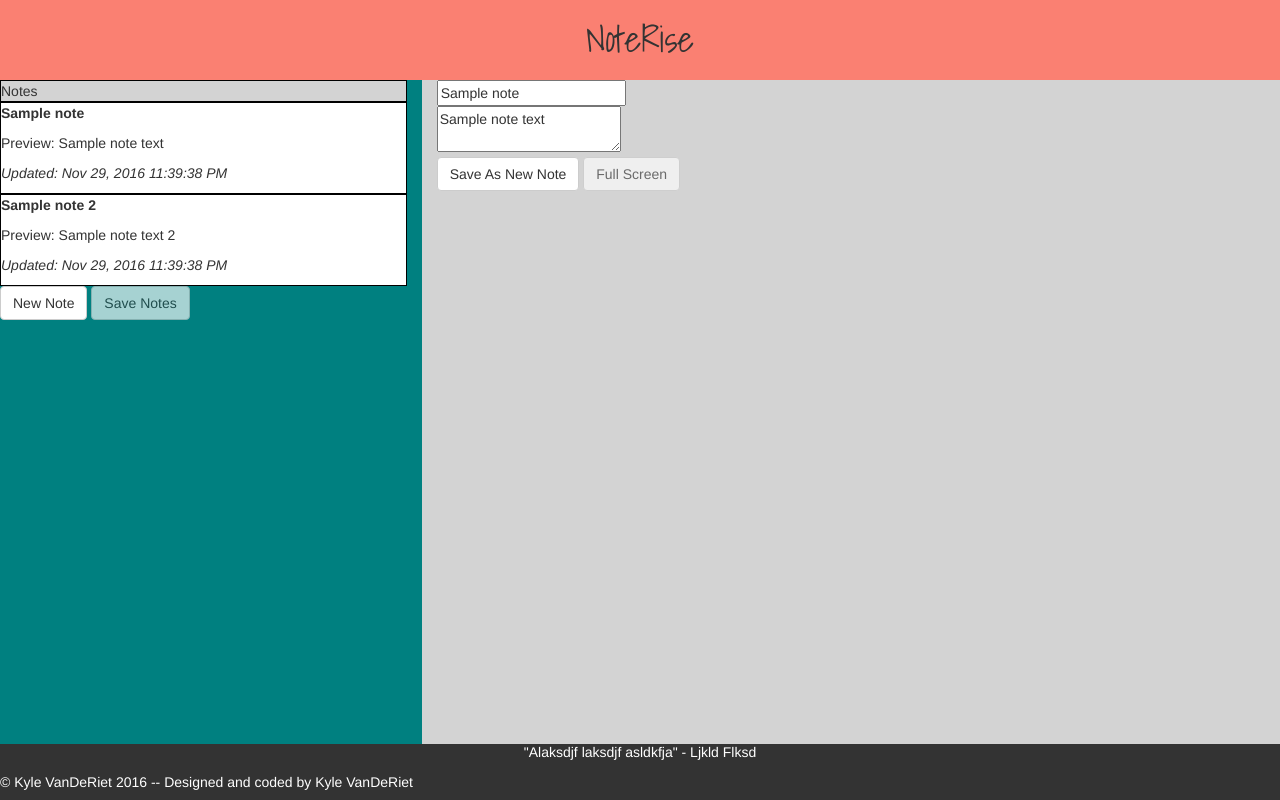
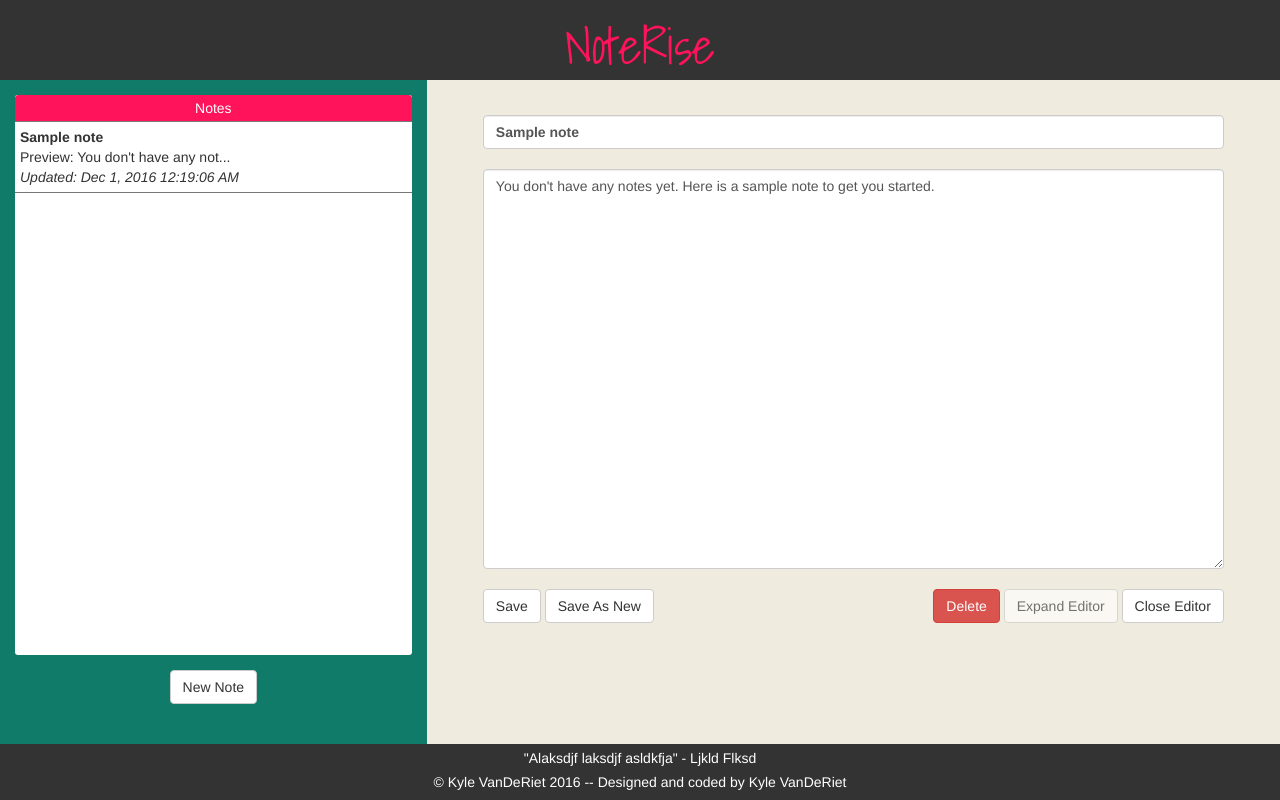
Before and after one commit to kylevdr/NoteRise, a plain HTML site: page index.html in a window 1280 px wide. Both pictures are taken after a click on the element 203 px from the left and 148 px from the top of the page. Drawn offline with nearby package versions, Linux system fonts and the light colour scheme.

Commit message:
Notes can be deleted. Notes persist between refreshes and browser sesssions. Other improvements.

```diff
--- a/index.html
+++ b/index.html
@@ -16,40 +16,52 @@
     </head>
     <body ng-controller="mainCtrl">
         <div class="container-fluid">
+            <div class="row">
             <header>
                 <h1 class="text-center">NoteRise</h1>
             </header>
+            </div>
             <div class="row">
                 <div class="col-sm-4 split-left">
                     <div class="note-list">
                         <div class="note-list-heading">
                             Notes
                         </div>
-                        <div class="note-listing" ng-repeat="note in notes" ng-click="setNote(note)">
+                        <div class="note-listing" ng-repeat="note in notes | orderBy : 'time' : true | filter : {archived : '!'+true} track by $index" ng-click="setNote(note)">
                             <p><b>{{note.title}}</b></p>
-                            <p>Preview: {{note.text | limitTo : 20}}<span ng-if="note.text.length > 20">...</span></p>
+                            <p>Preview: {{note.text | limitTo : 22}}<span ng-if="note.text.length > 22">...</span></p>
                             <p><i>Updated: {{note.time | date : "medium"}}</i></p>
                         </div>
                     </div>
-                    <button class="btn btn-default" ng-click="createNote()">New Note</button>
-                    <button class="btn btn-default" disabled>Save Notes</button>
+                    <div class="center">
+                        <button class="btn btn-default" ng-click="createNote()">New Note</button>
+                    </div>
 
                 </div>
                 <div class="col-sm-8 split-right">
-                    <input type="text" ng-model="currentNote.title" placeholder="Title"><br>
-                    <textarea ng-model="currentNote.text" placeholder="Take a note"></textarea><br>
-                    <button class="btn btn-default" ng-click="saveNewNote()">Save As New Note</button>
-                    <button class="btn btn-default" disabled>Full Screen</button> <!-- Use <a> with role button? -->
-                    <random-quote></random-quote>
+                    <div class="editor" ng-show="currentNote">
+                        <input type="text"  class="form-control" style="font-weight: bold" ng-model="editorNote.title" placeholder="Title"><br>
+                        <textarea ng-model="editorNote.text" class="form-control text-input" placeholder="Write a note"></textarea><br>
+                        <button class="btn btn-default" ng-click="saveNote()">Save</button>
+                        <button class="btn btn-default" ng-click="saveNewNote()">Save As New</button>
+                        <div style="float: right">
+                            <button class="btn btn-danger" ng-click="archiveNote(currentNote); clearCurrentNote()">Delete</button>
+                            <button class="btn btn-default" disabled>Expand Editor</button> <!-- Use <a> with role button? -->
+                            <button class="btn btn-default" ng-click="clearCurrentNote()">Close Editor</button>
+                        </div>
+                        <random-quote></random-quote>
+                    </div>
 
                 </div>
             </div>
+            <div class="row">
             <footer>
                 <div class="quote-div">
                 <p class="text-center">"Alaksdjf laksdjf asldkfja" - Ljkld Flksd</p>
                 </div>
-                <p>&copy; Kyle VanDeRiet 2016 -- Designed and coded by Kyle VanDeRiet</p> <!-- Add social links eg github -->
+                <p class="text-center">&copy; Kyle VanDeRiet 2016 -- Designed and coded by Kyle VanDeRiet</p> <!-- Add social links eg github -->
             </footer>
+            </div>
         </div>
 
         <!-- //////////////////SCRIPTS\\\\\\\\\\\\\\\\\\\\ -->
--- a/js/mainCtrl.js
+++ b/js/mainCtrl.js
@@ -7,27 +7,60 @@ angular.module('noteRiseApp').controller('mainCtrl', function($scope, mainServic
     //     $scope.notes = results;
     // })
 
+    $scope.saveNotes = function() {
+        mainService.setNotes($scope.notes);
+    }
+
     $scope.setNote = function(note) {
         $scope.currentNote = note;
+        $scope.editorNote = {
+            title: $scope.currentNote.title,
+            text: $scope.currentNote.text
+        };
     };
 
     $scope.createNote = function() {
         var newNote = {
             title: "New Note",
             text: "",
-            time: new Date()
+            time: new Date(),
+            id: $scope.notes.length
         };
         $scope.notes.push(newNote);
         $scope.currentNote = newNote;
+        $scope.editorNote = {
+            title: $scope.currentNote.title,
+            text: $scope.currentNote.text
+        };
+        $scope.saveNotes();
+    };
+
+    $scope.saveNote = function() {
+        $scope.currentNote.title = $scope.editorNote.title;
+        $scope.currentNote.text = $scope.editorNote.text;
+        $scope.currentNote.time = new Date();
+        $scope.saveNotes();
     };
 
     $scope.saveNewNote = function() {
         var newNote = {
-            title: $scope.currentNote.title,
-            text: $scope.currentNote.text,
-            time: new Date()
+            title: $scope.editorNote.title,
+            text: $scope.editorNote.text,
+            time: new Date(),
+            id: $scope.notes.length
         };
         $scope.notes.push(newNote);
         $scope.currentNote = newNote;
+        $scope.saveNotes();
+    };
+
+    $scope.archiveNote = function(note) {
+        note.archived = true;
+        $scope.saveNotes();
+    };
+
+    $scope.clearCurrentNote = function() {
+        $scope.currentNote = null;
+        $scope.editorNote = null;
     }
 });
--- a/js/mainService.js
+++ b/js/mainService.js
@@ -1,20 +1,20 @@
 angular.module('noteRiseApp').service('mainService', function($q) {
 
-    var notes = [
+    var sampleNotes = [
         {
             title: 'Sample note',
-            text: 'Sample note text',
-            time: '2016-11-29T23:39:38.341Z'
-        },
-        {
-            title: 'Sample note 2',
-            text: 'Sample note text 2',
-            time: '2016-11-29T23:39:38.341Z'
+            text: 'You don\'t have any notes yet. Here is a sample note to get you started.',
+            time: new Date(),
+            id: 0
         }
     ];
 
     this.getNotes = function() {
-        return notes;
-    }
+        return localStorage.getItem('notes') ? JSON.parse(localStorage.getItem('notes')) : sampleNotes;
+    };
+
+    this.setNotes = function(noteList) {
+        localStorage.setItem('notes', JSON.stringify(noteList));
+    };
 
 });
--- a/main.css
+++ b/main.css
@@ -3,7 +3,9 @@
 }
 
 header {
-    background: salmon;
+    background: #333333;
+    color: #F1044C;
+    color: #FF135A;
     height: 10vh;
     display: flex;
     align-items: center;
@@ -11,36 +13,55 @@ header {
 }
 
 header h1 {
-    margin: 0;
     font-family: 'Shadows Into Light', cursive;
+    font-size: 50px;
 }
 
 footer {
-    background: #333;
+    background: #333333;
     color: white;
     height: 7vh;
 }
 
-.container-fluid {
-    padding: 0;
+p {
+    margin: 0;
+}
+
+.center {
+    display: flex;
+    justify-content: center;
 }
 
 .split-left {
+    padding: 15px;
     background: teal;
+    background: #107B69;
     height: 83vh;
 }
 
 .note-list {
     background: white;
+    height: 70vh;
+    border-radius: 3px;
+    overflow: auto;
+    /*border: 1px solid #333333;*/
+    margin-bottom: 15px;
 }
 
 .note-list-heading {
-    background: lightgray;
-    border: 1px solid black;
+    background: #F1044C;
+    background: #FF135A;
+    color: white;
+    border-bottom: 1px solid #777;
+    border-radius: 3px 3px 0px 0px;
+    display: flex;
+    justify-content: center;
+    padding: 3px;
 }
 
 .note-listing {
-    border: 1px solid black;
+    border-bottom: 1px solid #777;
+    padding: 5px;
 }
 
 .note-listing:hover {
@@ -48,13 +69,25 @@ footer {
 }
 
 .split-right {
-    background: lightgray;
+    padding: 15px;
+    background: #EFEBDE;
     height: 83vh;
+    display: flex;
+    justify-content: center;
+}
+
+.editor {
+    margin-top: 20px;
+    width: 90%;
+}
+
+.text-input {
+    height: 50vh !important;
 }
 
 .quote-div {
     height: 50%;
     display: flex;
     justify-content: center;
-    align-items: flex-end;
+    align-items: center;
 }
```
